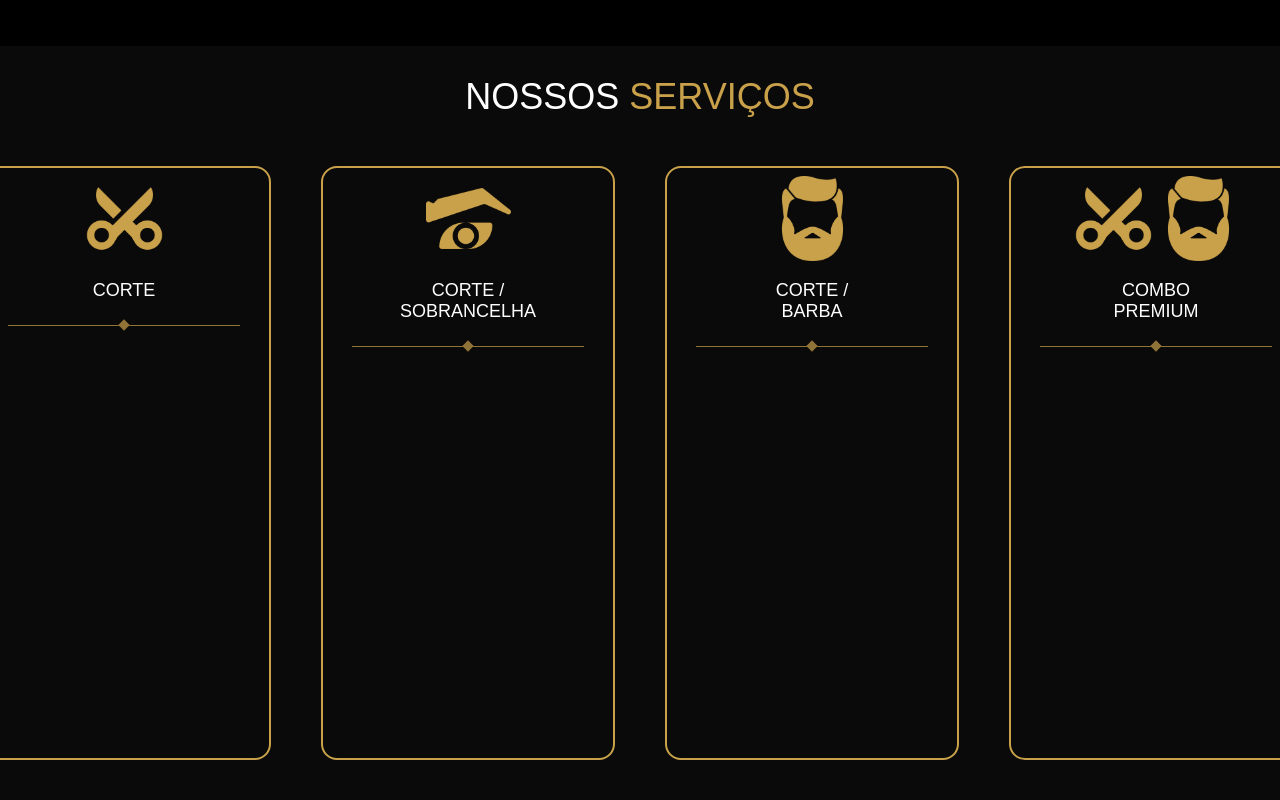
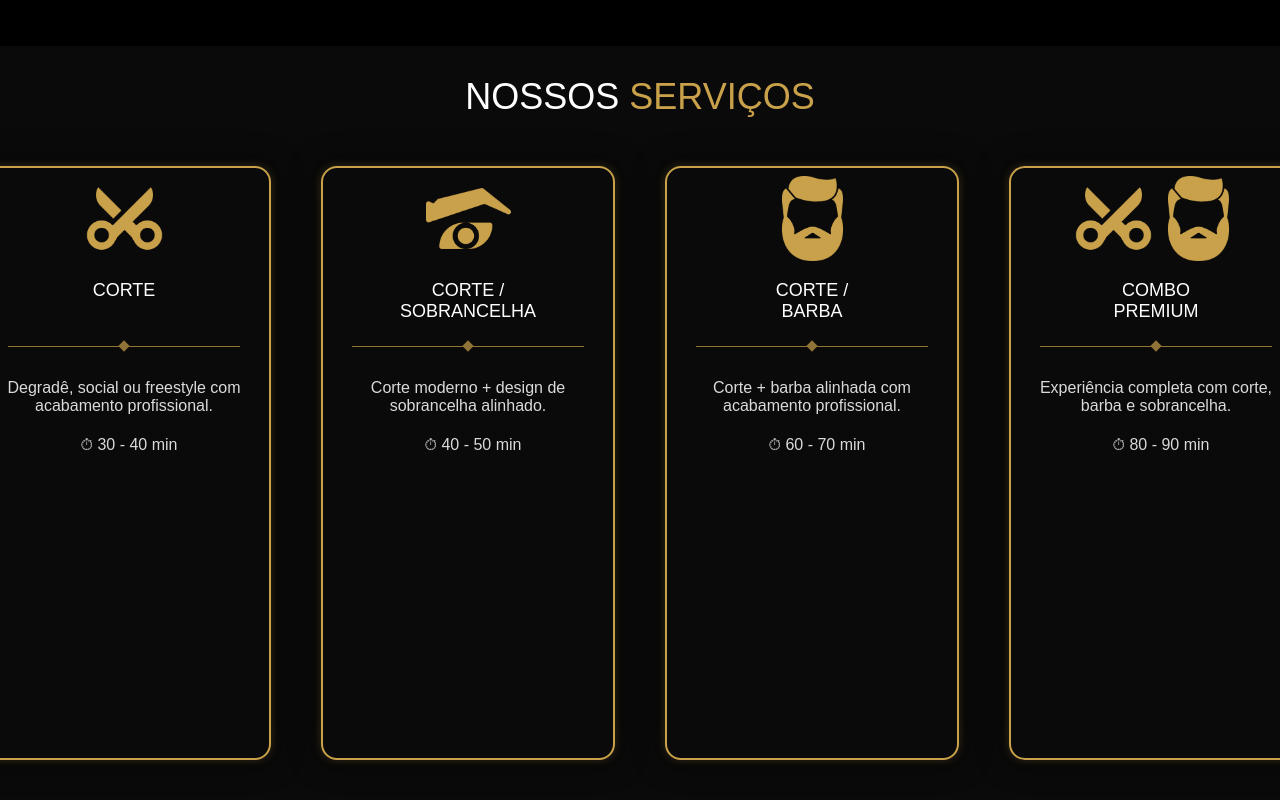
Before and after one commit to Grinaldi20/Barbearia-Invictus, a React (Vite) app in the folder Site-Barbearia/: page / in a window 1280 px wide. Shown: the part 1932-2732 px from the top of the page. Built offline with nearby package versions, Linux system fonts and the light colour scheme.

Commit message:
Modificando Cards da Seção Preços

```diff
--- a/Site-Barbearia/src/Barbearia.css
+++ b/Site-Barbearia/src/Barbearia.css
@@ -396,20 +396,52 @@ width: 290px;
 height: 590px;
 border: solid 2px #C9A14A;
 border-radius: 16px;
-transition: 0.3s;
 text-align: center;
+ box-shadow:
+  0 0 10px rgba(201,161,74,0.25),
+  0 0 30px rgba(0,0,0,0.7);
+  transition: 0.5s ease;
+  cursor: pointer;
+}
+
+.Card h3{
+  font-family: Arial, Helvetica, sans-serif;
+  color: #dadada;
+  font-size: 16px;
+  font-weight: 400;
+  text-align: center;
+}
+
+.Card h4{
+  color: #dadada ;
+  font-family: Arial, Helvetica, sans-serif;
+  font-size: 16px;
+  font-weight: 400;
+  width: 300px;
+  text-align: center;
 }
 
 .Card:hover{
-  width: 320px;
-  height: 620px;
-  transition: 0.3s;
+  width: 300px;
+  height: 600px;
+   transform: translateY(-10px);
+  box-shadow:
+  0 0 15px rgba(201,161,74,0.5),
+  0 0 40px rgba(201,161,74,0.2);
+  text-align: center;
 }
 
 .Card h1{
   font-family: Arial, Helvetica, sans-serif;
   font-size: 18px;
   font-weight: 400;
+}
+
+.Card .Cortetext{
+   font-family: Arial, Helvetica, sans-serif;
+  font-size: 18px;
+  font-weight: 400;
+  margin-bottom: 4.3rem;
 }
 
 .Card img{
@@ -426,6 +458,7 @@ text-align: center;
     position: relative;
     opacity: 70%;
     margin-top: -1.5rem;
+    margin-bottom: 2rem;
 }
 
 .Linha::after{
--- a/Site-Barbearia/src/Barbearia.jsx
+++ b/Site-Barbearia/src/Barbearia.jsx
@@ -124,8 +124,11 @@ function App() {
 <div  className="Cards">
  <div className="Card">
   <img src="/tesoura.png" alt="Tesoura" />
-  <h1>CORTE</h1>
+  <h1 className="Cortetext">CORTE</h1>
   <div className="Linha"></div>
+  <h3>  Degradê, social ou freestyle
+      com acabamento profissional.</h3>
+  <h4>⏱ 30 - 40 min</h4>
 
 </div>
 
@@ -133,12 +136,18 @@ function App() {
     <img src="/olho.png" alt="Tesoura" />
 <h1>CORTE / <br></br> SOBRANCELHA</h1>
 <div className="Linha"></div>
+ <h3> Corte moderno + design de
+   <br></br>   sobrancelha alinhado.</h3>
+  <h4>⏱ 40 - 50 min</h4>
   </div>
 
   <div className="Card">
     <img src="/barba.png" alt="Tesoura" />
 <h1>CORTE / <br></br> BARBA</h1>
 <div className="Linha"></div>
+ <h3>Corte + barba alinhada
+    com <br></br> acabamento profissional.</h3>
+ <h4>⏱ 60 - 70 min</h4>
   </div>
 
   <div className="Card">
@@ -146,6 +155,9 @@ function App() {
     <img src="/barba.png" alt="Tesoura" />
 <h1>COMBO <br></br> PREMIUM</h1>
 <div className="Linha"></div>
+ <h3> Experiência completa com
+      corte, <br></br> barba e sobrancelha.</h3>
+ <h4>⏱ 80 - 90 min</h4>
 
   </div>
 </div>
```
